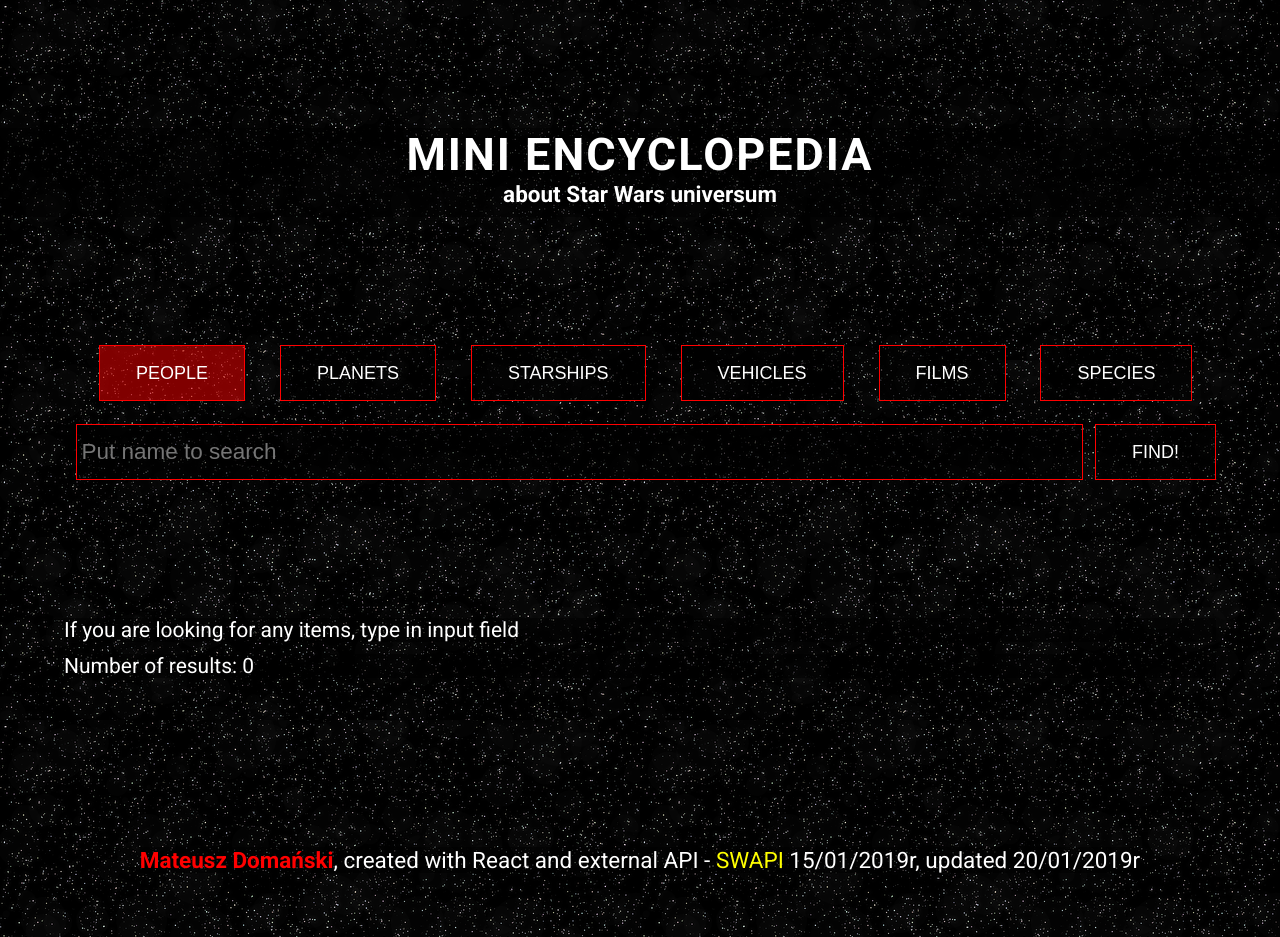
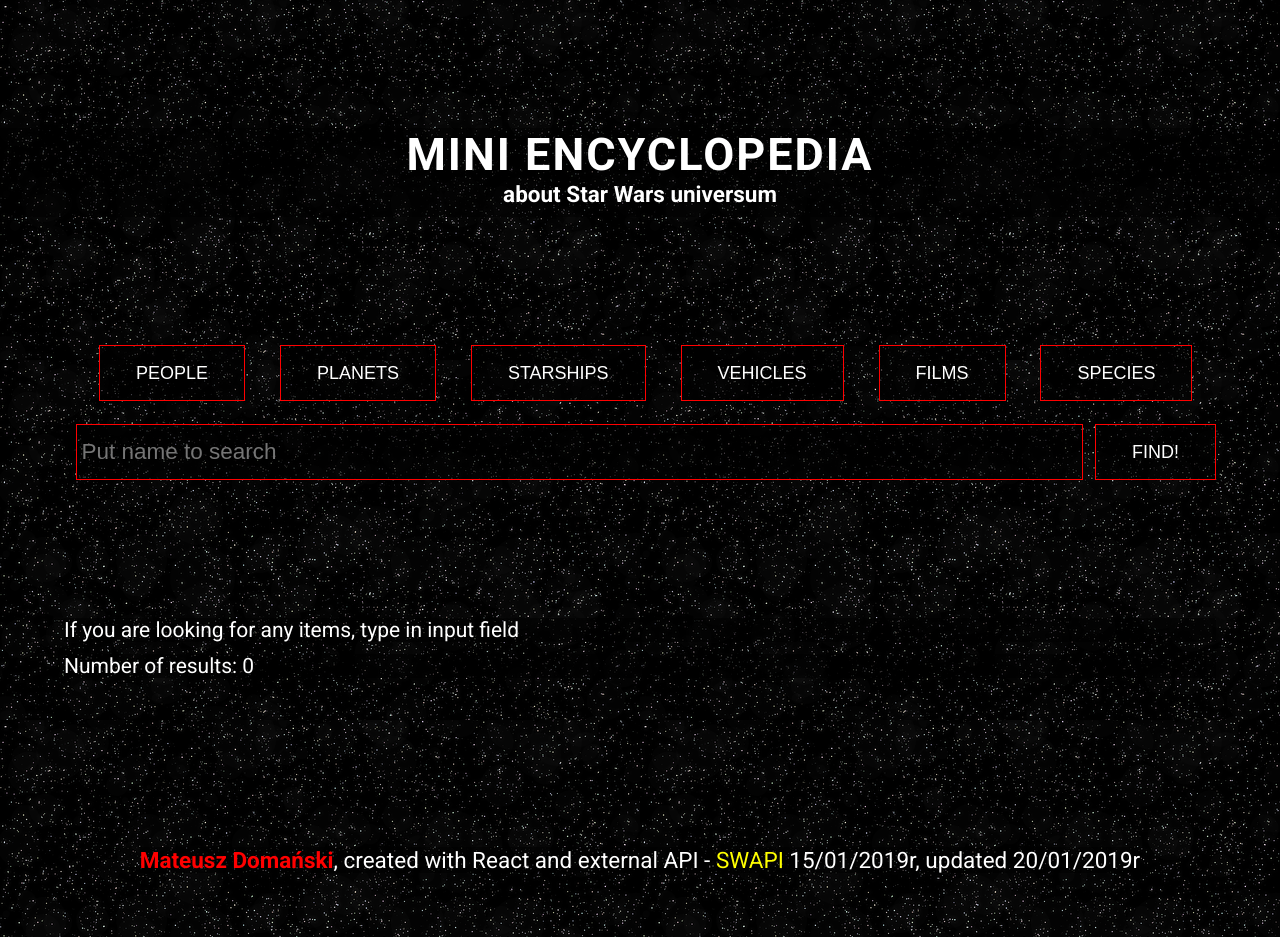
Before and after one commit to doman89/my_first_react_project, a React (Create React App) app: page / in a window 1280 px wide. Built offline with nearby package versions, Linux system fonts and the light colour scheme.

Commit message:
Added fixed support for submit event (Enter click), and add validation data before send request to API.

```diff
--- a/src/components/App.js
+++ b/src/components/App.js
@@ -5,39 +5,53 @@
 import './App.css';
 
 class App extends React.Component {
+
+    constructor(props){
+        super(props);
+        this.setTypeItem = this.setTypeItem.bind(this);
+        this.sendFetchToApi = this.sendFetchToApi.bind(this);
+    }
+
     state = {
         data: {},
-        typeOfSearchingItem: 'people',
+        typeOfSearchingItem: '',
         nameOfSearchingItem: '',
         alreadyNameOfSearchingItem: '',
     };
 
-    setTypeItem = (e) => {
-        e.target.parentNode.querySelectorAll('button').forEach( button => button.classList.remove('selected'));
-        e.target.classList.toggle('selected');
+    setTypeItem = (e) =>{
+        e.target.parentNode.querySelectorAll('button').forEach( button => {
+            button.classList.remove('selected');
+            if(e.target.textContent.toLowerCase() === this.state.typeOfSearchingItem)
+                e.target.classList.toggle('selected');
+        });
         this.setState({
             data: {},
+            alreadyNameOfSearchingItem: '',
             typeOfSearchingItem: e.target.textContent.toLowerCase(),
-            alreadyNameOfSearchingItem: '',
         })
     };
 
-    sendFetchToApi = () => {
+    sendFetchToApi(){
         this.setState({
             alreadyNameOfSearchingItem:  this.state.nameOfSearchingItem,
         });
-        fetch(`https://swapi.co/api/${this.state.typeOfSearchingItem}/?search=${this.state.nameOfSearchingItem}`)
-            .then(response => response.json())
-            .then(response => this.setState({data: response.results}));
-
+        if(this.state.typeOfSearchingItem) {
+            fetch(`https://swapi.co/api/${this.state.typeOfSearchingItem}/?search=${this.state.nameOfSearchingItem}`)
+                .then(response => response.json())
+                .then(response => this.setState({
+                    data: response.results,
+                }));
+        }
     };
 
     setNameItem = (e) => {
         this.setState({
+            data: this.state.data,
             nameOfSearchingItem: e.target.value,
             }
         )
-    }
+    };
 
     render() {
         return (
@@ -46,7 +60,6 @@
                 <Content
                     setTypeItem={this.setTypeItem}
                     setNameItem={this.setNameItem}
-                    getNameItem={this.state.nameOfSearchingItem}
                     getAlreadyNameItem={this.state.alreadyNameOfSearchingItem}
                     getTypeItem={this.state.typeOfSearchingItem}
                     sendRequest={this.sendFetchToApi}
--- a/src/components/Content.js
+++ b/src/components/Content.js
@@ -10,13 +10,13 @@
               setTypeItem={props.setTypeItem}
               setNameItem={props.setNameItem}
               sendRequest={props.sendRequest}
+              getTypeItem={props.getTypeItem}
           />
           <ResultViewer
               responseData={props.responseData}
               getAlreadyNameItem={props.getAlreadyNameItem}
               getTypeItem={props.getTypeItem}
           />
-
       </div>
     );
 };
--- a/src/components/FormButton.js
+++ b/src/components/FormButton.js
@@ -2,7 +2,12 @@
 
 const FormButton = (props) => {
     return (
-        <button onClick={props.setTypeItem} className={props.className}>{props.name}</button>
+        <button
+            type="button"
+            onClick={props.setTypeItem}
+            className={props.getTypeItem.toLowerCase() === props.name.toLowerCase() ? 'selected' : null }>
+            {props.name}
+        </button>
     )
 };
 
--- a/src/components/FormButtonField.js
+++ b/src/components/FormButtonField.js
@@ -4,12 +4,12 @@
 const FormButtonField = props => {
     return (
         <div className="formButtonField">
-            <FormButton className={'selected'} setTypeItem={props.setTypeItem} name={'People'}/>
-            <FormButton setTypeItem={props.setTypeItem} name={'Planets'}/>
-            <FormButton setTypeItem={props.setTypeItem} name={'Starships'}/>
-            <FormButton setTypeItem={props.setTypeItem} name={'Vehicles'}/>
-            <FormButton setTypeItem={props.setTypeItem} name={'Films'}/>
-            <FormButton setTypeItem={props.setTypeItem} name={'Species'}/>
+            <FormButton getTypeItem={props.getTypeItem} setTypeItem={props.setTypeItem} name={'People'}/>
+            <FormButton getTypeItem={props.getTypeItem} setTypeItem={props.setTypeItem} name={'Planets'}/>
+            <FormButton getTypeItem={props.getTypeItem} setTypeItem={props.setTypeItem} name={'Starships'}/>
+            <FormButton getTypeItem={props.getTypeItem} setTypeItem={props.setTypeItem} name={'Vehicles'}/>
+            <FormButton getTypeItem={props.getTypeItem} setTypeItem={props.setTypeItem} name={'Films'}/>
+            <FormButton getTypeItem={props.getTypeItem} setTypeItem={props.setTypeItem} name={'Species'}/>
         </div>
     )
 };
--- a/src/components/Formular.js
+++ b/src/components/Formular.js
@@ -2,21 +2,22 @@
 import FormButtonField from './FormButtonField';
 
 const Formular = (props) => {
+
     const handleFormSubmit = (event) => {
       event.preventDefault();
-    };
-
-    const handleKeyPress = event => {
-      if(event.key === 'Enter')
-          props.sendRequest();
+      props.sendRequest();
     };
 
     return (
       <div>
           <form onSubmit={handleFormSubmit}>
-              <FormButtonField setTypeItem={props.setTypeItem}/>
-              <input type="text" placeholder="Put name to search" onInput={props.setNameItem} onKeyPress={handleKeyPress}/>
-              <button onClick={props.sendRequest}>Find!</button>
+              <FormButtonField setTypeItem={props.setTypeItem} getTypeItem={props.getTypeItem}/>
+              <input
+                  type="text"
+                  placeholder="Put name to search"
+                  onInput={props.setNameItem}
+              />
+              <button type="submit" onClick={props.sendRequest}>Find!</button>
           </form>
       </div>
     );
--- a/src/components/ResultViewer.js
+++ b/src/components/ResultViewer.js
@@ -6,6 +6,7 @@
 };
 
 const ResultViewer = (props) => {
+
     let searchingResult = null;
     if(props.responseData.length)
         searchingResult = props.responseData.map((item,index) => (
@@ -14,7 +15,7 @@
     return (
         <div onClick={() => handleOnClick(props)}>
             <p className={'searchingInfo'}>{props.getAlreadyNameItem ?
-                `You are looking for ${props.getAlreadyNameItem} item in ${props.getTypeItem} field.` :
+                `You are looking for ${props.getAlreadyNameItem} item in ${props.getTypeItem ? props.getTypeItem : 'any'} field.` :
                 `If you are looking for any items, type in input field`}
             </p>
             <p className={'numberOfResults'}>Number of results: {props.responseData.length ? props.responseData.length : '0'}</p>
```
